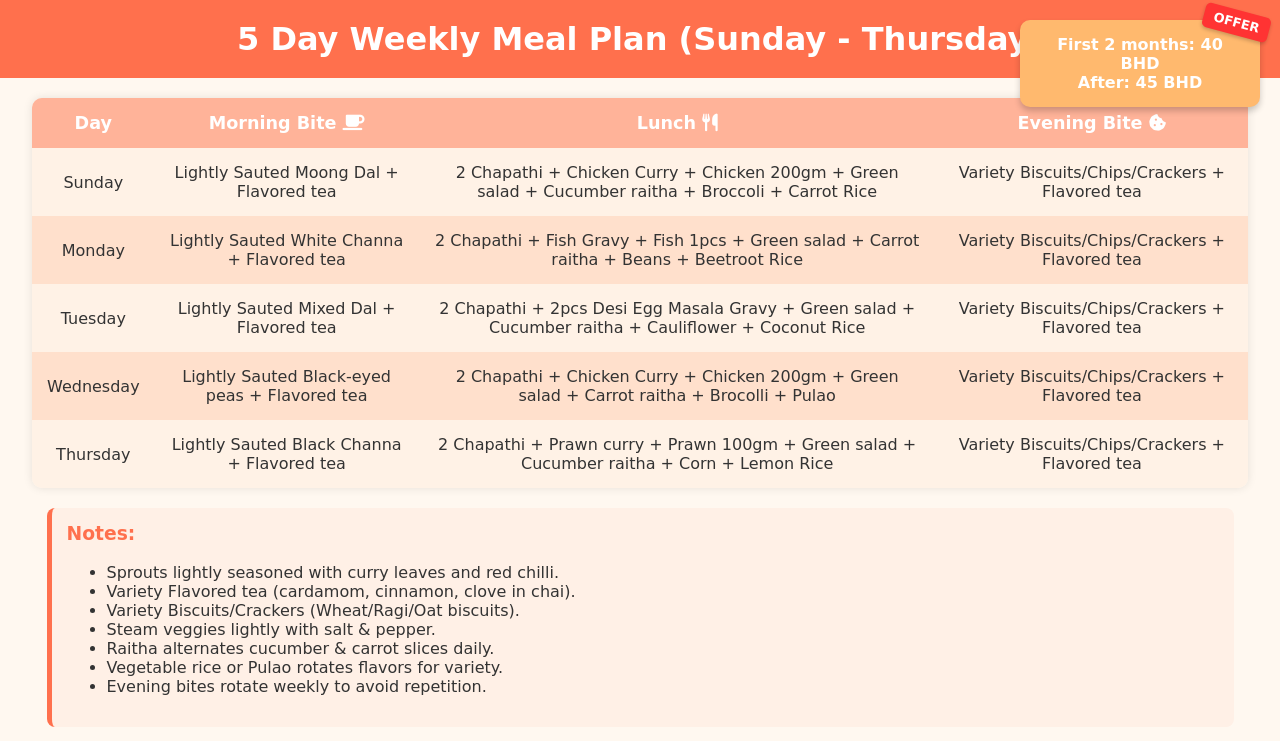
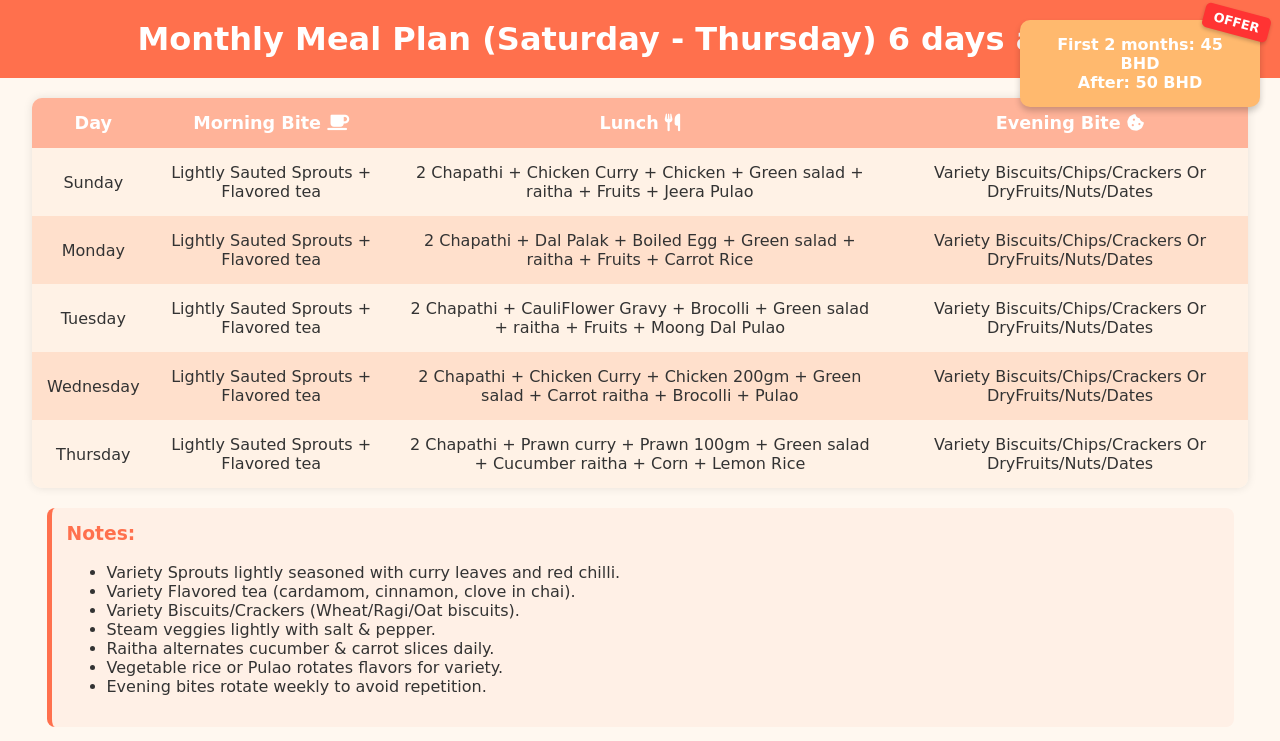
Before and after one commit to thiyagaraj91286/balanced-diet, a plain HTML site: page index.html in a window 1280 px wide. Shown: the top 741 px of the page. Drawn offline with Linux system fonts and the light colour scheme.

Commit message:
Update index.html

```diff
--- a/index.html
+++ b/index.html
@@ -155,11 +155,11 @@
 <body>
 
 <div class="pricing-badge">
-    First 2 months: 40 BHD<br>After: 45 BHD
+    First 2 months: 45 BHD<br>After: 50 BHD
 </div>
 
 <header>
-   5 Day Weekly Meal Plan (Sunday - Thursday)
+    Monthly Meal Plan (Saturday - Thursday) 6 days a week
 </header>
 
 <table>
@@ -171,40 +171,40 @@
     </tr>
     <tr>
         <td>Sunday</td>
-        <td>Lightly Sauted Moong Dal + Flavored tea</td>
-        <td>2 Chapathi + Chicken Curry + Chicken 200gm + Green salad + Cucumber raitha + Broccoli + Carrot Rice</td>
-        <td>Variety Biscuits/Chips/Crackers + Flavored tea</td>
+        <td>Lightly Sauted Sprouts + Flavored tea</td>
+        <td>2 Chapathi + Chicken Curry + Chicken + Green salad +  raitha + Fruits + Jeera Pulao</td>
+        <td>Variety Biscuits/Chips/Crackers Or DryFruits/Nuts/Dates</td>
     </tr>
     <tr>
         <td>Monday</td>
-        <td>Lightly Sauted White Channa + Flavored tea</td>
-        <td>2 Chapathi + Fish Gravy + Fish 1pcs + Green salad + Carrot raitha + Beans + Beetroot Rice</td>
-        <td>Variety Biscuits/Chips/Crackers + Flavored tea</td>
+        <td>Lightly Sauted Sprouts + Flavored tea</td>
+        <td>2 Chapathi + Dal Palak + Boiled Egg + Green salad +  raitha + Fruits + Carrot Rice</td>
+        <td>Variety Biscuits/Chips/Crackers Or DryFruits/Nuts/Dates</td>
     </tr>
     <tr>
         <td>Tuesday</td>
-        <td>Lightly Sauted Mixed Dal + Flavored tea</td>
-        <td>2 Chapathi + 2pcs Desi Egg Masala Gravy + Green salad + Cucumber raitha + Cauliflower + Coconut Rice</td>
-        <td>Variety Biscuits/Chips/Crackers + Flavored tea</td>
+        <td>Lightly Sauted Sprouts + Flavored tea</td>
+        <td>2 Chapathi + CauliFlower Gravy + Brocolli + Green salad + raitha + Fruits + Moong Dal Pulao</td>
+       <td>Variety Biscuits/Chips/Crackers Or DryFruits/Nuts/Dates</td>
     </tr>
     <tr>
         <td>Wednesday</td>
-        <td>Lightly Sauted Black-eyed peas + Flavored tea</td>
+        <td>Lightly Sauted Sprouts + Flavored tea</td>
         <td>2 Chapathi + Chicken Curry + Chicken 200gm + Green salad + Carrot raitha + Brocolli + Pulao</td>
-         <td>Variety Biscuits/Chips/Crackers + Flavored tea</td>
+        <td>Variety Biscuits/Chips/Crackers Or DryFruits/Nuts/Dates</td>
     </tr>
     <tr>
         <td>Thursday</td>
-        <td>Lightly Sauted Black Channa + Flavored tea</td>
+        <td>Lightly Sauted Sprouts + Flavored tea</td>
         <td>2 Chapathi + Prawn curry + Prawn 100gm + Green salad + Cucumber raitha + Corn + Lemon Rice</td>
-        <td>Variety Biscuits/Chips/Crackers + Flavored tea</td>
+       <td>Variety Biscuits/Chips/Crackers Or DryFruits/Nuts/Dates</td>
     </tr>
 </table>
 
 <div class="notes">
     <h3>Notes:</h3>
     <ul>
-        <li>Sprouts lightly seasoned with curry leaves and red chilli.</li>
+        <li>Variety Sprouts lightly seasoned with curry leaves and red chilli.</li>
         <li>Variety Flavored tea  (cardamom, cinnamon, clove in chai).</li>
         <li>Variety Biscuits/Crackers (Wheat/Ragi/Oat biscuits).</li>
         <li>Steam veggies lightly with salt & pepper.</li>
```
